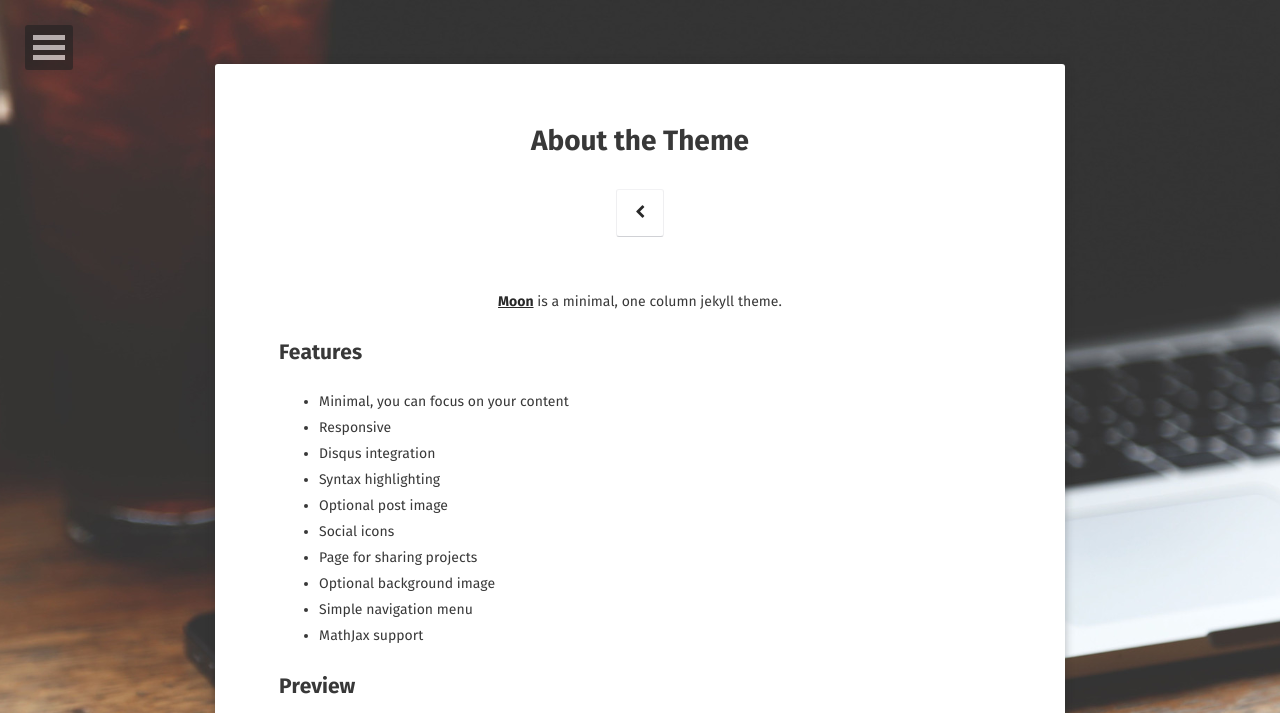
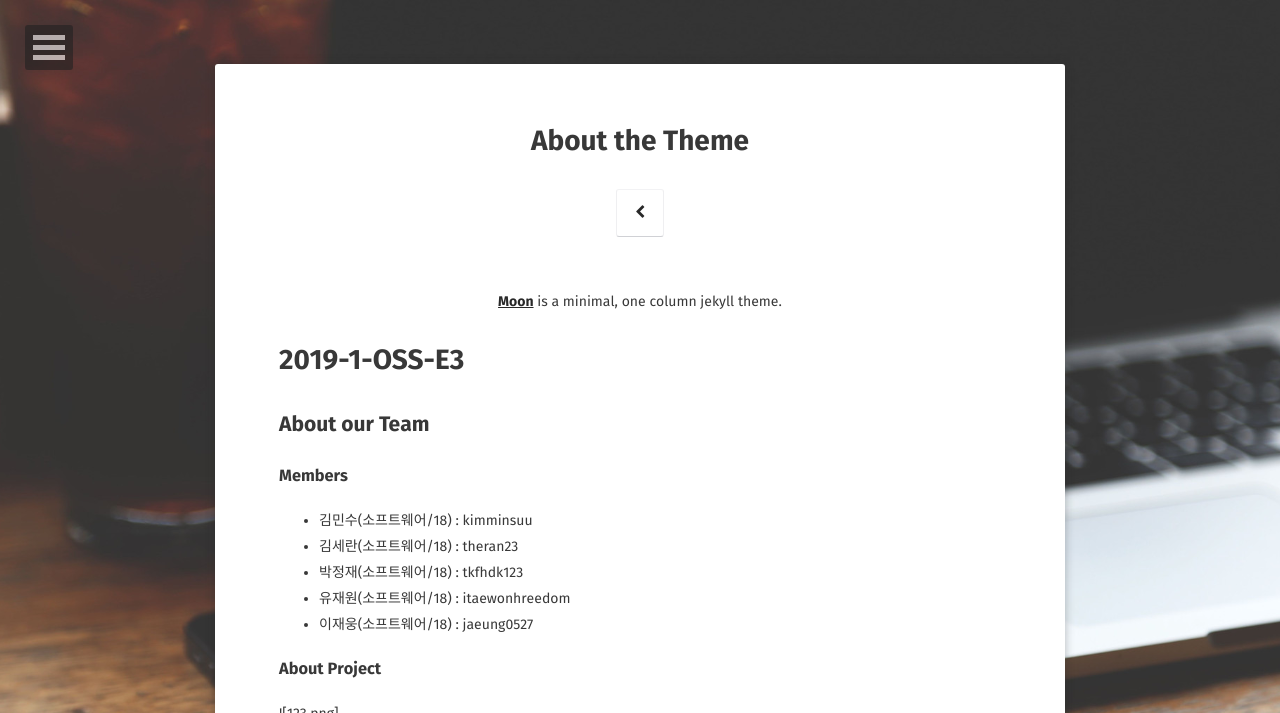
Before and after one commit to 19-1-skku-oss/2019-1-OSS-E3, a Jekyll site: the page built from about/index.md, in a window 1280 px wide, cut to the strip 0-713 px from the top of the page. Built offline with Jekyll 4.4.1, drawn with Linux system fonts in a browser that asks for light colours; some web fonts are replaced.

Commit message:
Update index.md

```diff
--- a/about/index.md
+++ b/about/index.md
@@ -8,17 +8,24 @@ comments: false
 
 <center><a href="http://taylantatli.github.io/Moon"><b>Moon</b></a> is a minimal, one column jekyll theme.</center>
 
-## Features
-* Minimal, you can focus on your content
-* Responsive
-* Disqus integration
-* Syntax highlighting
-* Optional post image
-* Social icons
-* Page for sharing projects
-* Optional background image
-* Simple navigation menu
-* MathJax support
+# 2019-1-OSS-E3
+
+## About our Team
+
+### Members
+
+- 김민수(소프트웨어/18) : kimminsuu
+- 김세란(소프트웨어/18) : theran23
+- 박정재(소프트웨어/18) : tkfhdk123
+- 유재원(소프트웨어/18) : itaewonhreedom
+- 이재웅(소프트웨어/18) : jaeung0527
+
+### About Project
+
+
+![123.png]
+
+
 
 ## Preview
 
```
